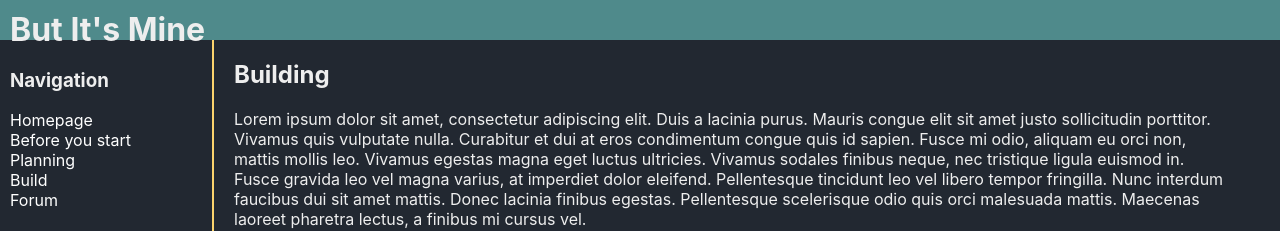
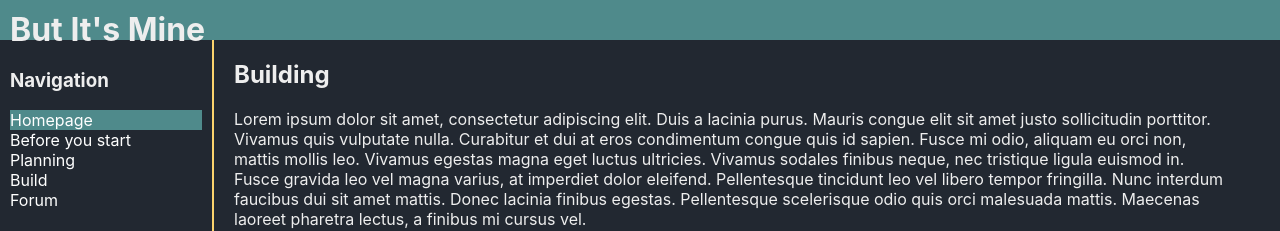
Before and after one commit to tck9173/But-Its-Mine, a React (Create React App) app in the folder but-its-mine/: page /build in a window 1280 px wide. Shown: the top 231 px of the page. Built offline with nearby package versions, Linux system fonts and the light colour scheme.

Commit message:
added active link function

```diff
--- a/but-its-mine/src/App.css
+++ b/but-its-mine/src/App.css
@@ -44,6 +44,11 @@ a:hover {
   padding: 10px;
 }
 
+.active {
+ background-color: #4f8a8b;
+}
+
+
 .main {
   width: 85vw;
   max-width: 1000px;
--- a/but-its-mine/src/App.js
+++ b/but-its-mine/src/App.js
@@ -1,4 +1,4 @@
-import React from 'react';
+import React, {Component} from 'react';
 import './App.css';
 import Header from './components/Header'
 import Navigation from './components/Navigation';
@@ -10,12 +10,27 @@ import ForumContainer from './components/Forum/ForumContainer';
 import Homepage from './components/Homepage';
 import BudgetTool from './components/Planning/BudgetTool';
 
-function App() {
+class App extends Component {
+  constructor(props) {
+    super(props)
+
+    this.state = {
+      activePage: 'homepage'
+    }
+  }
+
+  setActivePage = (activePage) => {
+    this.setState({
+        activePage
+    })
+  }
+
+  render() {
     return (
       <div className="App">
         <Header />
         <div className = "contentContainer">
-        <Navigation />
+          <Navigation setActivePage={this.setActivePage} activePage={this.state.activePage}/>
           <Switch>
             <Route exact path = '/' component = {Homepage} />
             <Route path = '/start' component = {StartContainer} />
@@ -30,5 +45,6 @@ function App() {
       </div>
     );
   }
+}
 
 export default App;
--- a/but-its-mine/src/components/Build/BuildItem.js
+++ b/but-its-mine/src/components/Build/BuildItem.js
@@ -7,14 +7,14 @@ function BuildItem(props) {
                 width="508"
                 height="284"
                 src={props.src}
-                frameborder="0"
+                frameBorder="0"
                 allow="accelerometer;
                 autoplay;
-                clipboard-write;
                 encrypted-media;
                 gyroscope;
                 picture-in-picture"
-                allowfullscreen
+                allowFullScreen
+                title={props.src}
             >
             </iframe>
         </div>
--- a/but-its-mine/src/components/Navigation.js
+++ b/but-its-mine/src/components/Navigation.js
@@ -1,17 +1,53 @@
-import React from 'react';
+import React, {Component} from 'react';
 import { Link } from 'react-router-dom';
 
-function Navigation() {
-    return (
-        <div className = 'nav'>
-            <h3>Navigation</h3>
-            <Link to = '/'>Homepage</Link>
-            <Link to = '/start'>Before you start</Link>
-            <Link to = '/planning'>Planning</Link>
-            <Link to = '/build'>Build</Link>
-            <Link to = '/forum'>Forum</Link>
-        </div>
-    )
+class Navigation extends Component {
+    constructor(props) {
+        super(props)
+
+        this.state = {
+        //   activePage: null
+        }
+      }
+
+    // setActivePage = (activePage) => {
+    //     this.setState({
+    //         activePage
+    //     })
+    // }
+
+    render() {
+        return (
+            <div className = 'nav'>
+                <h3>Navigation</h3>
+                <Link
+                    to = '/'
+                    onClick = {()=>this.props.setActivePage('homepage')}
+                    className = {this.props.activePage === 'homepage' ? "active" : null}
+                >Homepage</Link>
+                <Link
+                    to = '/start'
+                    onClick = {()=>this.props.setActivePage('start')}
+                    className = {this.props.activePage === 'start' ? "active" : null}
+                >Before you start</Link>
+                <Link
+                    to = '/planning'
+                    onClick = {()=>this.props.setActivePage('planning')}
+                    className = {this.props.activePage === 'planning' ? "active" : null}
+                >Planning</Link>
+                <Link
+                    to = '/build'
+                    onClick = {()=>this.props.setActivePage('build')}
+                    className = {this.props.activePage === "build" ? "active" : null}
+                >Build</Link>
+                <Link
+                    to = '/forum'
+                    onClick = {()=>this.props.setActivePage('forum')}
+                    className = {this.props.activePage === 'forum' ? "active" : null}
+                >Forum</Link>
+            </div>
+        )
+    }
 }
 
 export default Navigation;
```
Lines whose indentation alone changed are shown as unchanged.
